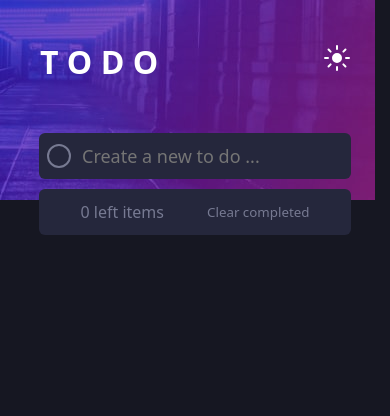
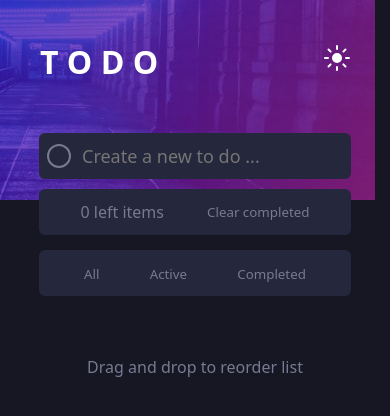
Before and after one commit to AlexProcess/React-ToDo, a React (Vite) app: page / in a window 390 px wide. Shown: the top 416 px of the page. Built offline with nearby package versions, Linux system fonts and the light colour scheme.

Commit message:
style: :lipstick: styles on mobile-dark are done

```diff
--- a/src/components/ToDo/ToDoes.tsx
+++ b/src/components/ToDo/ToDoes.tsx
@@ -8,6 +8,7 @@ import "./todoes.css";
 
 //* CONTEXT *//
 import { TodoContext } from "../../context/TodoContext";
+import { TodoStates } from "./TodoStates";
 
 export const ToDoes = () => {
     const { todoes, deleteCompletedTodos } = useContext(TodoContext);
@@ -32,6 +33,7 @@ export const ToDoes = () => {
                     Clear completed
                 </button>
             </div>
+            <TodoStates />
         </>
     );
 };
--- /dev/null
+++ b/src/components/ToDo/TodoStates.tsx
@@ -0,0 +1,23 @@
+//* STYLES *//
+import "./todostates.css";
+
+export const TodoStates = () => {
+    return (
+        <>
+            <div className="states__container">
+                <div>
+                    <button className="clear__button">All</button>
+                </div>
+                <div>
+                    <button className="clear__button">Active</button>
+                </div>
+                <div>
+                    <button className="clear__button">Completed</button>
+                </div>
+            </div>
+            <div className="info__contain">
+                <p> Drag and drop to reorder list</p>
+            </div>
+        </>
+    );
+};
--- /dev/null
+++ b/src/components/ToDo/todostates.css
@@ -0,0 +1,27 @@
+.states__container{
+  display: flex;
+  flex-direction: row;
+  justify-content: space-around;
+  background-color: #25273c;
+  padding: 12px 20px;
+  border-radius: 6px;
+  margin: 0 auto;
+  width: 80%;
+  color: hsl(234, 11%, 52%);
+  margin-top: 15px;
+}
+
+
+.clear__button{
+  background: initial;
+  border: initial;
+  color: hsl(234, 11%, 52%);
+  cursor: pointer;
+}
+
+.info__contain{
+  display: flex;
+  justify-content: center;
+  margin-top: 60px;
+  color: hsl(234, 11%, 52%);
+}
```
